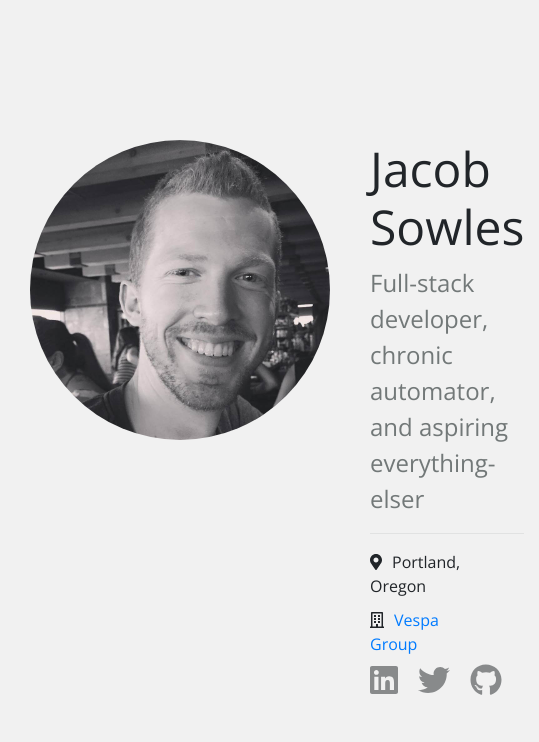
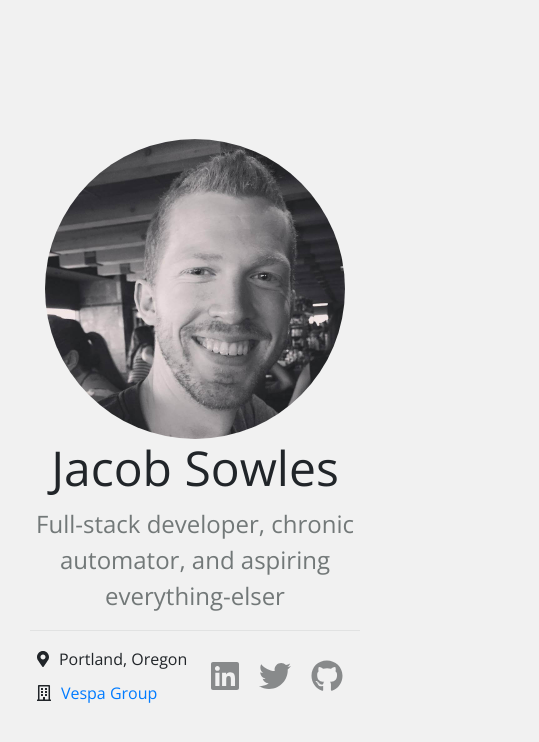
Before and after one commit to jacobsowles/jacobsowles, a React (Create React App) app: page / in a window 390 px wide. Shown: the top 742 px of the page, 539 px wide, since content can reach past the window. Built offline with nearby package versions, Linux system fonts and the light colour scheme.

Commit message:
improve responsiveness on mobile devices

```diff
--- a/src/components/App/App.js
+++ b/src/components/App/App.js
@@ -6,7 +6,6 @@ import { fab, faGithub, faLinkedin, faTwitter } from '@fortawesome/free-brands-s
 import { far, faAddressCard, faBuilding } from '@fortawesome/free-regular-svg-icons';
 import { faMapMarkerAlt, faCogs } from '@fortawesome/free-solid-svg-icons';
 import Profile from '../Profile/Profile';
-import ProfileInfoHeader from '../ProfileInfoHeader/ProfileInfoHeader';
 import ProfileInfoList from '../ProfileInfoList/ProfileInfoList';
 import ProfileInfoListItem from '../ProfileInfoListItem/ProfileInfoListItem';
 import SocialLinkList from '../SocialLinkList/SocialLinkList';
@@ -19,13 +18,13 @@ class App extends Component {
 		return (
 			<div className="app">
 				<main role="main">
-					<Profile>
-						<ProfileInfoHeader
-							title="Jacob Sowles"
-							subtitle="Full-stack developer, chronic automator, and aspiring everything-elser"
-						/>
+					<Profile
+						name="Jacob Sowles"
+						tagline="Full-stack developer, chronic automator, and aspiring everything-elser"
+					>
 
-						<div className="wrapper" style={{display: 'flex', justifyContent: 'flex-start', alignItems: 'center', flexWrap: 'wrap'}}>
+
+
 							<ProfileInfoList>
 								<ProfileInfoListItem
 									icon={faMapMarkerAlt}
@@ -55,7 +54,6 @@ class App extends Component {
 									title="GitHub"
 								/>
 							</SocialLinkList>
-						</div>
 					</Profile>
 				</main>
 			</div >
--- a/src/components/Profile/Profile.js
+++ b/src/components/Profile/Profile.js
@@ -1,7 +1,7 @@
 import './Profile.scss';
 
 import React, { Component } from 'react';
-import ProfileInfoWrapper from '../ProfileInfoWrapper/ProfileInfoWrapper';
+import ProfileInfoHeader from '../ProfileInfoHeader/ProfileInfoHeader';
 import ProfilePhoto from '../ProfilePhoto/ProfilePhoto';
 
 class Profile extends Component {
@@ -12,9 +12,16 @@ class Profile extends Component {
 					<div className="profile-wrapper col-12">
 						<ProfilePhoto />
 
-						<ProfileInfoWrapper>
-							{this.props.children}
-						</ProfileInfoWrapper>
+						<div className="profile-info-wrapper">
+							<ProfileInfoHeader
+								title={this.props.name}
+								subtitle={this.props.tagline}
+							/>
+
+							<div className="profile-info-body-wrapper">
+								{this.props.children}
+							</div>
+						</div>
 					</div>
 				</div>
 			</div>
--- a/src/components/Profile/Profile.scss
+++ b/src/components/Profile/Profile.scss
@@ -7,5 +7,25 @@
 	.profile-wrapper {
 		display: flex;
 		flex-direction: row;
+
+		.profile-info-body-wrapper {
+			display: flex;
+			justify-content: flex-start;
+			align-items: center;
+			flex-wrap: wrap;
+		}
 	}
 }
+
+@media only screen and (max-width: 679px) {
+	.profile {
+		.profile-wrapper {
+			display: flex;
+			flex-wrap: wrap;
+
+			.profile-info-body-wrapper {
+				justify-content: space-around;
+			}
+		}
+	}
+}
--- a/src/components/ProfileInfoHeader/ProfileInfoHeader.scss
+++ b/src/components/ProfileInfoHeader/ProfileInfoHeader.scss
@@ -7,3 +7,9 @@
 		margin-top: 10px;
 	}
 }
+
+@media only screen and (max-width: 679px) {
+	.profile-info-header {
+		text-align: center;
+	}
+}
--- a/src/components/ProfileInfoList/ProfileInfoList.scss
+++ b/src/components/ProfileInfoList/ProfileInfoList.scss
@@ -15,3 +15,12 @@
 		}
 	}
 }
+
+@media only screen and (max-width: 679px) {
+	.profile-info-list {
+		ul {
+			list-style-type: none;
+			margin-right: 10px;
+		}
+	}
+}
--- a/src/components/ProfileInfoWrapper/ProfileInfoWrapper.js
+++ /dev/null
@@ -1,14 +0,0 @@
-import './ProfileInfoWrapper.scss';
-import React, { Component } from 'react';
-
-class ProfileInfoWrapper extends Component {
-	render() {
-		return (
-			<div className="profile-info-wrapper">
-				{this.props.children}
-			</div>
-		);
-	}
-}
-
-export default ProfileInfoWrapper;
--- a/src/components/ProfileInfoWrapper/ProfileInfoWrapper.scss
+++ /dev/null
@@ -1,5 +0,0 @@
-.profile-info-wrapper {
-	> * {
-		display: block;
-	}
-}
--- a/src/components/ProfilePhoto/ProfilePhoto.scss
+++ b/src/components/ProfilePhoto/ProfilePhoto.scss
@@ -10,3 +10,12 @@ $image-size: 300px;
 		width: $image-size;
 	}
 }
+
+@media only screen and (max-width: 679px) {
+	.profile-photo {
+		display: flex;
+		justify-content: center;
+		margin-right: 0;
+		width: 100%;
+	}
+}
```
Also changed, not shown: src/components/ProfileInfoWrapper/ProfileInfoWrapper.tests.js (deleted, +0 -9 lines).
